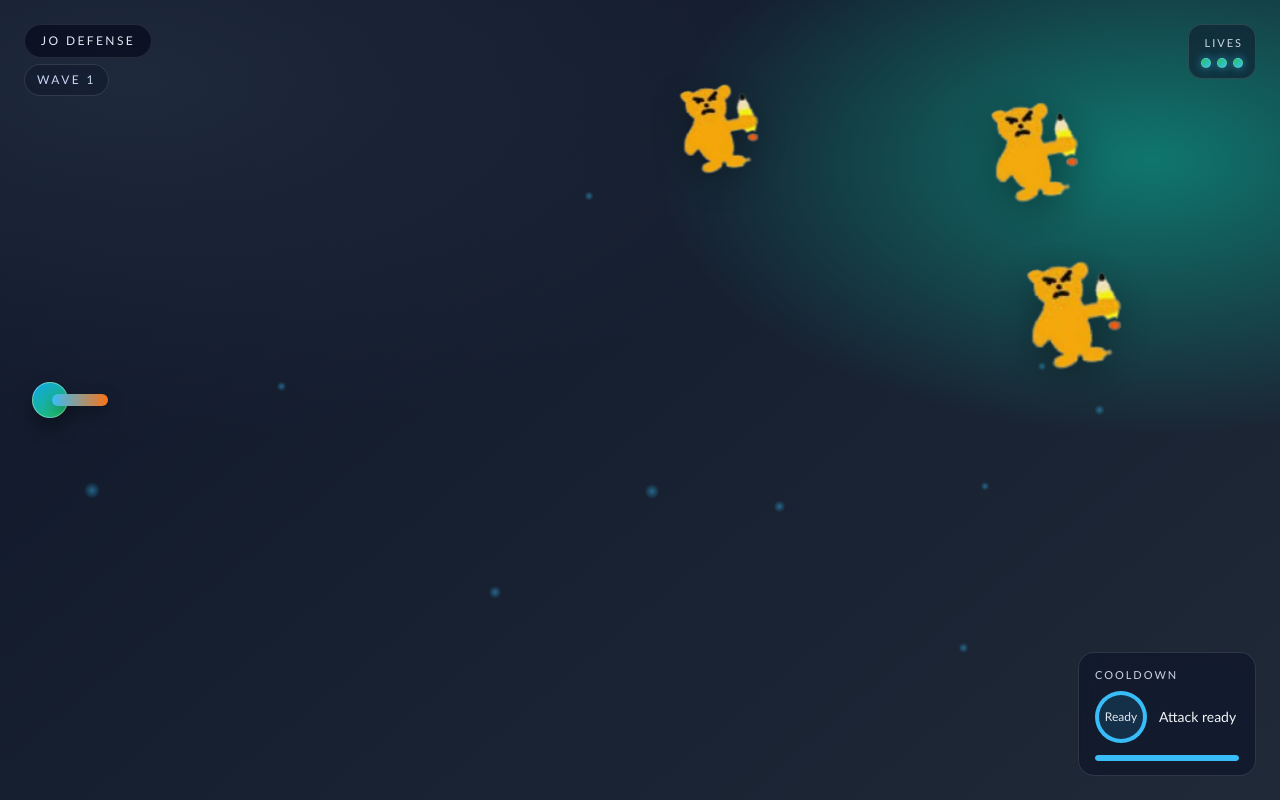
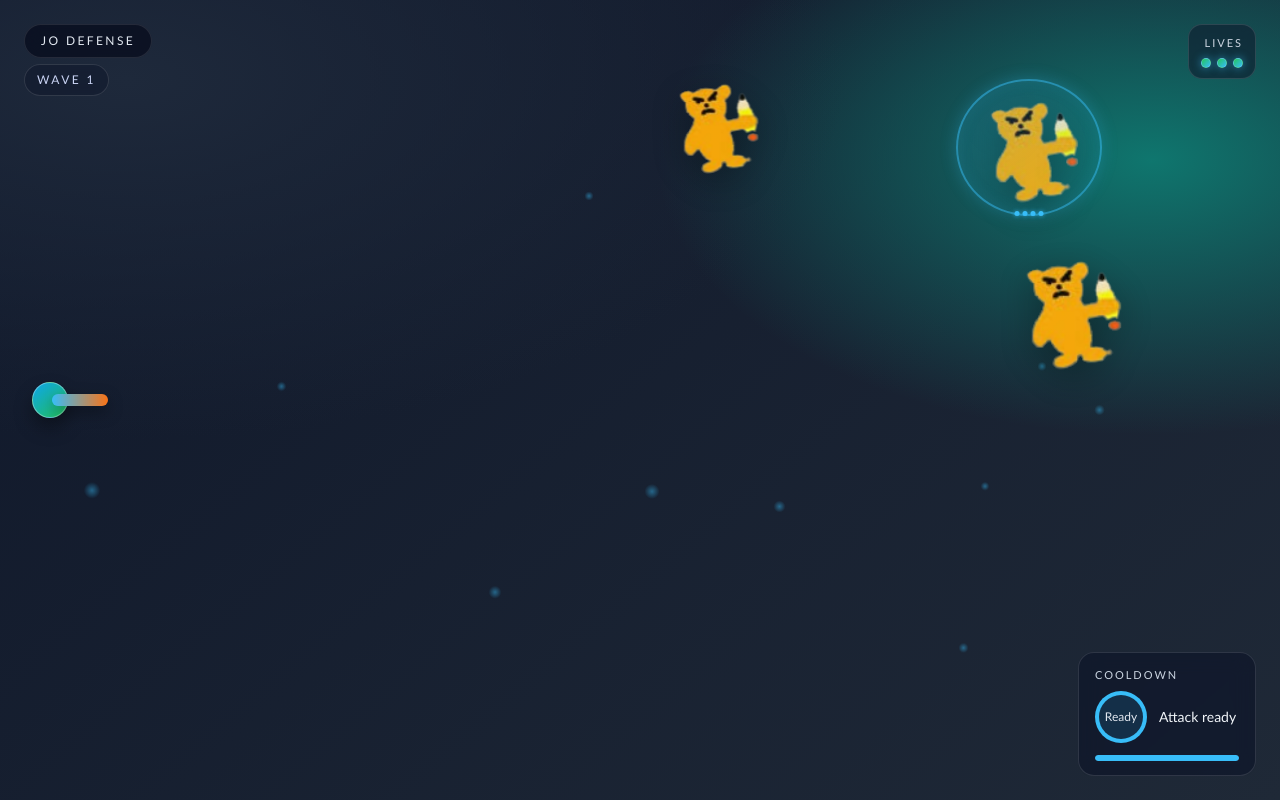
Before and after one commit to OmegaLabubu/The-JoSpace-Invaders, a Next.js app: page / in a window 1280 px wide. Built offline with nearby package versions, Linux system fonts and the light colour scheme.

Commit message:
Add shielded Jo type with 4-hit shield, increase health scaling to +5/wave, rename shop to Upgrades

```diff
--- a/app/globals.css
+++ b/app/globals.css
@@ -54,6 +54,83 @@ body {
 .runner-hit {
   filter: drop-shadow(0 0 18px rgba(248, 113, 113, 0.9))
     brightness(0.95) sepia(0.6) saturate(6) hue-rotate(-15deg);
+}
+
+.runner-shield-hit {
+  filter: drop-shadow(0 0 18px rgba(56, 189, 248, 0.9)) brightness(1.15);
+}
+
+.runner-wrapper {
+  position: absolute;
+  height: auto;
+  pointer-events: none;
+}
+
+.runner-wrapper .runner {
+  position: relative;
+  width: 100%;
+  height: auto;
+  left: 0;
+  top: 0;
+}
+
+.jo-shield {
+  position: absolute;
+  inset: -10%;
+  border-radius: 50%;
+  border: 2px solid rgba(56, 189, 248, 0.5);
+  background: radial-gradient(
+    circle at 30% 30%,
+    rgba(56, 189, 248, 0.15),
+    rgba(56, 189, 248, 0.04)
+  );
+  box-shadow:
+    0 0 16px rgba(56, 189, 248, 0.25),
+    inset 0 0 16px rgba(56, 189, 248, 0.1);
+  pointer-events: none;
+  z-index: 1;
+}
+
+.shield-dots {
+  position: absolute;
+  bottom: -2px;
+  left: 50%;
+  transform: translateX(-50%);
+  display: flex;
+  gap: 3px;
+}
+
+.shield-dot {
+  width: 5px;
+  height: 5px;
+  border-radius: 999px;
+  background: #38bdf8;
+  box-shadow: 0 0 4px rgba(56, 189, 248, 0.8);
+}
+
+.shield-fragment {
+  position: absolute;
+  border-radius: 50%;
+  border: 2px solid rgba(56, 189, 248, 0.35);
+  background: radial-gradient(
+    circle at 30% 30%,
+    rgba(56, 189, 248, 0.12),
+    transparent
+  );
+  box-shadow: 0 0 14px rgba(56, 189, 248, 0.2);
+  pointer-events: none;
+  animation: shield-shatter 0.9s ease-out forwards;
+}
+
+@keyframes shield-shatter {
+  0% {
+    opacity: 0.75;
+    transform: translateY(0) scale(1) rotate(0deg);
+  }
+  100% {
+    opacity: 0;
+    transform: translateY(100px) scale(0.5) rotate(25deg);
+  }
 }
 
 .spark {
--- a/app/page.js
+++ b/app/page.js
@@ -36,6 +36,11 @@ const FULL_AUTO_DIRECTIONS = 12;
 const ADMIN_PASSCODE = "7467";
 const BOSS_WAVE_INTERVAL = 10;
 const BOSS_BASE_HEALTH = 100;
+const SHIELD_MAX_HITS = 4;
+const SHIELD_SHATTER_MS = 900;
+const SHIELDED_SPAWN_CHANCE_BASE = 0.15;
+const SHIELDED_SPAWN_CHANCE_PER_WAVE = 0.02;
+const SHIELDED_SPAWN_CHANCE_MAX = 0.35;
 
 const randomBetween = (min, max) => Math.random() * (max - min) + min;
 const clamp = (value, min, max) => Math.min(max, Math.max(min, value));
@@ -131,6 +136,7 @@ export default function Home() {
   const [joConverters, setJoConverters] = useState(0);
   const [joAngles, setJoAngles] = useState([]);
   const [youAllies, setYouAllies] = useState(0);
+  const [shieldFragments, setShieldFragments] = useState([]);
 
   const stageRef = useRef(null);
   const runnerIdRef = useRef(1);
@@ -157,6 +163,8 @@ export default function Home() {
   const joConvertersRef = useRef(0);
   const joShotRef = useRef(0);
   const joAnglesRef = useRef([]);
+  const shieldFragmentsRef = useRef([]);
+  const shieldFragmentIdRef = useRef(1);
 
   const damage = BASE_DAMAGE + (damageLevel - 1) * DAMAGE_STEP;
   const cooldownMs = Math.max(
@@ -329,7 +337,7 @@ export default function Home() {
     const maxSpeed = 150 + wave * 12;
     const minDelay = Math.max(260, 920 - wave * 45);
     const maxDelay = Math.max(420, 1250 - wave * 55);
-    const normalHealth = BASE_NORMAL_HEALTH + Math.max(0, wave - 1) * 2;
+    const normalHealth = BASE_NORMAL_HEALTH + Math.max(0, wave - 1) * 5;
     const totalToSpawn = isBossWave ? 1 : Math.min(3 + (wave - 1) * 2, 26);
 
     totalToSpawnRef.current = totalToSpawn;
@@ -352,6 +360,12 @@ export default function Home() {
 
       const bossHealth =
         BOSS_BASE_HEALTH + Math.max(0, wave - BOSS_WAVE_INTERVAL) * 10;
+
+      const shieldedChance = Math.min(
+        SHIELDED_SPAWN_CHANCE_MAX,
+        SHIELDED_SPAWN_CHANCE_BASE + wave * SHIELDED_SPAWN_CHANCE_PER_WAVE
+      );
+      const isShielded = !isBossWave && Math.random() < shieldedChance;
 
       const runner = {
         id: runnerIdRef.current++,
@@ -361,10 +375,12 @@ export default function Home() {
         speed: isBossWave
           ? randomBetween(52, 70) + wave * 1.5
           : randomBetween(minSpeed, maxSpeed),
-        type: isBossWave ? "boss" : "normal",
+        type: isBossWave ? "boss" : isShielded ? "shielded" : "normal",
         allegiance: "enemy",
         health: isBossWave ? bossHealth : normalHealth,
         maxHealth: isBossWave ? bossHealth : normalHealth,
+        shieldHits: isShielded ? SHIELD_MAX_HITS : 0,
+        shieldHitAt: 0,
       };
 
       setRunners((prev) => {
@@ -464,6 +480,32 @@ export default function Home() {
           }
 
           return pool[bestIndex] ?? null;
+        };
+
+        const consumeShieldHit = (runner) => {
+          if (!runner.shieldHits || runner.shieldHits <= 0) {
+            return false;
+          }
+
+          runner.shieldHits -= 1;
+          runner.shieldHitAt = Date.now();
+
+          if (runner.shieldHits <= 0) {
+            const newFragment = {
+              id: shieldFragmentIdRef.current++,
+              x: runner.x,
+              y: runner.y,
+              size: runner.size,
+              createdAt: Date.now(),
+            };
+            shieldFragmentsRef.current = [
+              ...shieldFragmentsRef.current,
+              newFragment,
+            ];
+            setShieldFragments(shieldFragmentsRef.current);
+          }
+
+          return true;
         };
 
         let nextProjectiles = projectilesRef.current
@@ -740,6 +782,8 @@ export default function Home() {
               const allyLastPunch = ally.lastPunchAt ?? 0;
               if (time - allyLastPunch >= JO_PUNCH_COOLDOWN_MS) {
                 ally.lastPunchAt = time;
+                if (consumeShieldHit(enemy)) {
+                } else {
                   enemy.health -= JO_PUNCH_DAMAGE;
                   enemy.hitAt = Date.now();
                   if (enemy.health <= 0) {
@@ -752,16 +796,20 @@ export default function Home() {
                     continue;
                   }
                 }
+              }
 
               const enemyLastPunch = enemy.lastPunchAt ?? 0;
               if (time - enemyLastPunch >= JO_PUNCH_COOLDOWN_MS) {
                 enemy.lastPunchAt = time;
+                if (consumeShieldHit(ally)) {
+                } else {
                   ally.health -= JO_PUNCH_DAMAGE;
                   ally.hitAt = Date.now();
                   if (ally.health <= 0) {
                     remainingAllies.splice(a, 1);
                     allyRemoved = true;
                     break;
+                  }
                 }
               }
             }
@@ -796,11 +844,15 @@ export default function Home() {
           if (hitIndex >= 0) {
             if (projectile.convert) {
               const runner = updatedRunners[hitIndex];
+              if (consumeShieldHit(runner)) {
+              } else {
                 runner.allegiance = "ally";
                 runner.type = "ally";
                 runner.speed = Math.max(60, runner.speed * 0.8);
                 runner.maxHealth = ALLY_BASE_HEALTH;
                 runner.health = ALLY_BASE_HEALTH;
+                runner.shieldHits = 0;
+              }
             } else if (projectile.explosive) {
               const splashDamage =
                 projectile.splashDamage ?? FULL_AUTO_SPLASH_DAMAGE;
@@ -825,6 +877,8 @@ export default function Home() {
                     continue;
                   }
 
+                  if (consumeShieldHit(target)) {
+                  } else {
                     target.health -= splashDamage;
                     target.hitAt = Date.now();
                     if (target.health <= 0) {
@@ -836,6 +890,7 @@ export default function Home() {
                       updatedRunners.splice(i, 1);
                     }
                   }
+                }
               } else {
                 let targetIndex = hitIndex;
 
@@ -848,6 +903,8 @@ export default function Home() {
                   if (target.allegiance === "ally") {
                     continue;
                   }
+                  if (consumeShieldHit(target)) {
+                  } else {
                     target.health -= splashDamage;
                     target.hitAt = Date.now();
                     if (target.health <= 0) {
@@ -862,10 +919,13 @@ export default function Home() {
                       }
                     }
                   }
+                }
 
                 if (updatedRunners[targetIndex]) {
                   const target = updatedRunners[targetIndex];
                   if (target.allegiance !== "ally") {
+                    if (consumeShieldHit(target)) {
+                    } else {
                       target.health = 0;
                       if (target.type === "boss") {
                         goldEarned += 5;
@@ -876,8 +936,11 @@ export default function Home() {
                     }
                   }
                 }
+              }
             } else {
               const runner = updatedRunners[hitIndex];
+              if (consumeShieldHit(runner)) {
+              } else {
                 runner.health -= projectile.damage;
                 runner.hitAt = Date.now();
                 if (runner.health <= 0) {
@@ -889,10 +952,20 @@ export default function Home() {
                   updatedRunners.splice(hitIndex, 1);
                 }
               }
+            }
           } else {
             remainingProjectiles.push(projectile);
           }
         });
+
+        const nowMs = Date.now();
+        const prevFragCount = shieldFragmentsRef.current.length;
+        shieldFragmentsRef.current = shieldFragmentsRef.current.filter(
+          (frag) => nowMs - frag.createdAt < SHIELD_SHATTER_MS
+        );
+        if (shieldFragmentsRef.current.length !== prevFragCount) {
+          setShieldFragments(shieldFragmentsRef.current);
+        }
 
         if (silverEarned > 0) {
           setSilver((prev) => prev + silverEarned);
@@ -1164,6 +1237,7 @@ export default function Home() {
 
     runnersRef.current = [];
     projectilesRef.current = [];
+    shieldFragmentsRef.current = [];
     totalToSpawnRef.current = 0;
     spawnedRef.current = 0;
     wavePendingRef.current = false;
@@ -1191,6 +1265,7 @@ export default function Home() {
     setPasscodeInput("");
     setPasscodeResolved(false);
     setFullAutoEnabled(false);
+    setShieldFragments([]);
   };
 
   const aimAngle = Math.atan2(
@@ -1289,7 +1364,7 @@ export default function Home() {
             className="shop-panel"
             onPointerDown={(event) => event.stopPropagation()}
           >
-            <div className="economy-header">Vault</div>
+            <div className="economy-header">Upgrades</div>
             <div className="coin-row">
               <span className="coin coin-silver" />
               <span className="coin-label">{silver} silver</span>
@@ -1508,28 +1583,64 @@ export default function Home() {
               ? "runner runner-boss"
               : "runner";
         const isHit = runner.hitAt && runner.hitAt >= hitFlashCutoff;
-        const className = isHit ? `${baseClass} runner-hit` : baseClass;
+        const isShieldFlash =
+          runner.shieldHitAt && runner.shieldHitAt >= hitFlashCutoff;
+        const className = [
+          baseClass,
+          isHit ? "runner-hit" : "",
+          isShieldFlash ? "runner-shield-hit" : "",
+        ]
+          .filter(Boolean)
+          .join(" ");
 
         return (
+          <div
+            key={runner.id}
+            className="runner-wrapper"
+            style={{
+              left: `${runner.x}px`,
+              top: `${runner.y}px`,
+              width: `${runner.size}px`,
+            }}
+          >
             <img
-            key={runner.id}
               src="/jo.png"
               alt={
                 runner.allegiance === "ally"
                   ? "Ally Jo"
                   : runner.type === "boss"
                     ? "Boss Jo"
+                    : runner.type === "shielded"
+                      ? "Shielded Jo"
                       : "Jo invader"
               }
               className={className}
+            />
+            {runner.shieldHits > 0 ? (
+              <div className="jo-shield">
+                <div className="shield-dots">
+                  {Array.from({ length: runner.shieldHits }).map((_, i) => (
+                    <span key={i} className="shield-dot" />
+                  ))}
+                </div>
+              </div>
+            ) : null}
+          </div>
+        );
+      })}
+
+      {shieldFragments.map((frag) => (
+        <div
+          key={frag.id}
+          className="shield-fragment"
           style={{
-              left: `${runner.x}px`,
-              top: `${runner.y}px`,
-              width: `${runner.size}px`,
+            left: `${frag.x}px`,
+            top: `${frag.y}px`,
+            width: `${frag.size}px`,
+            height: `${frag.size}px`,
           }}
         />
-        );
-      })}
+      ))}
 
       <div
         className="cooldown-card"
```
Lines whose indentation alone changed are shown as unchanged.
